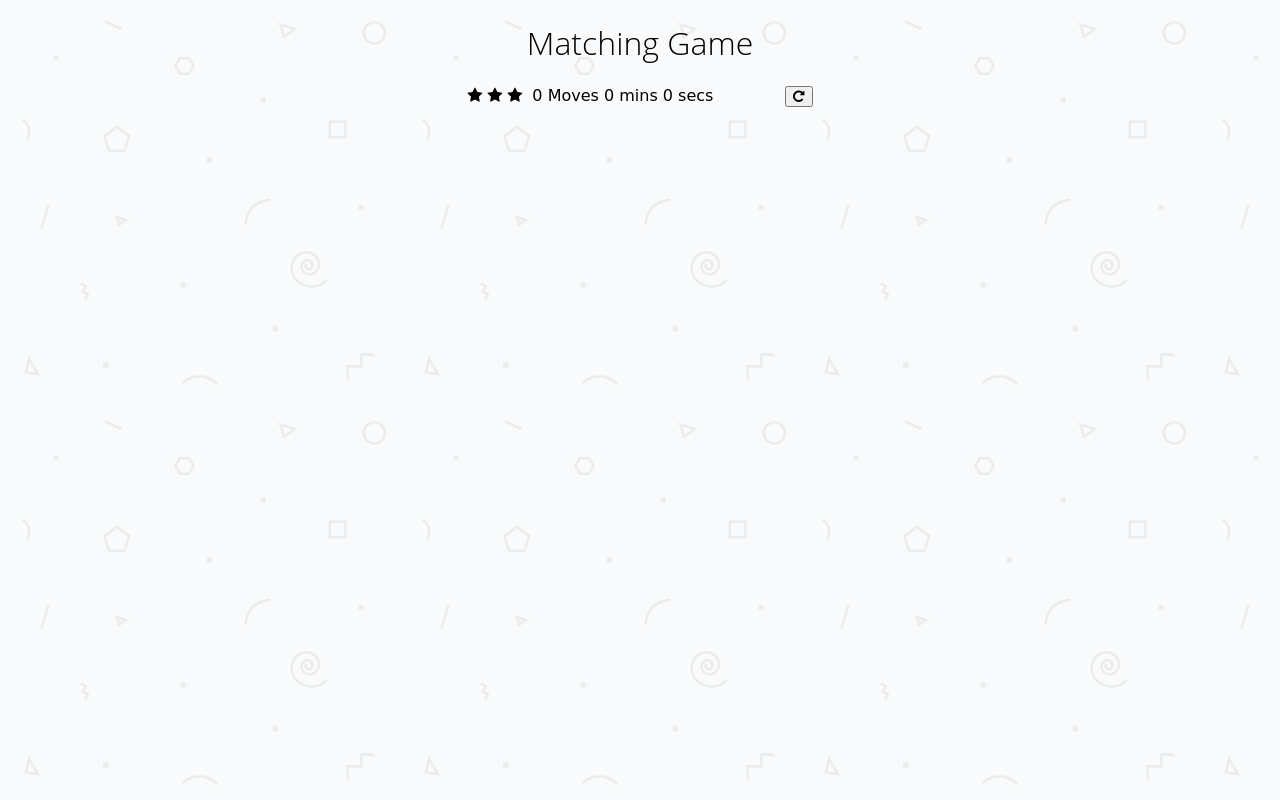
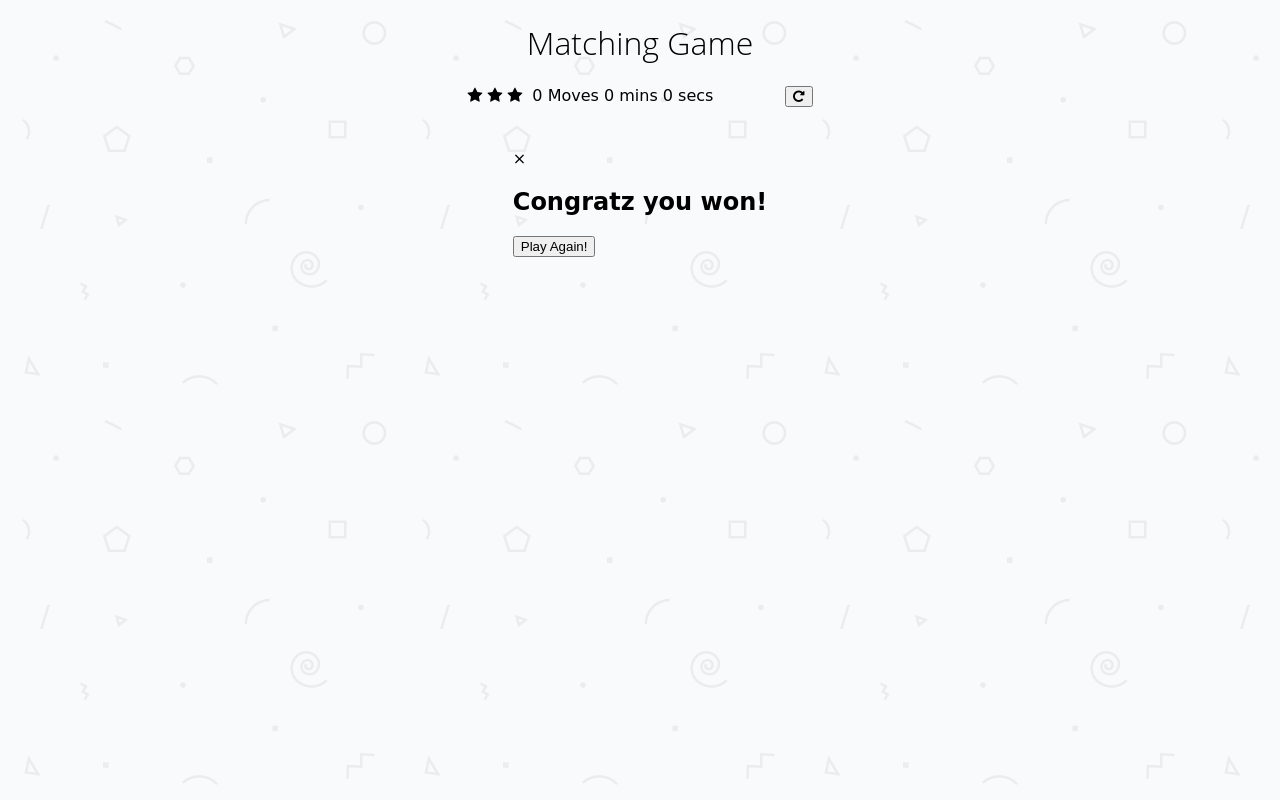
Before and after one commit to Teodorberenyi/Memory-game, a plain HTML site: page index.html in a window 1280 px wide. Drawn offline with nearby package versions, Linux system fonts and the light colour scheme; a web font is replaced by a local one.

Commit message:
Added a congratz modal to the index.html

```diff
--- a/index.html
+++ b/index.html
@@ -33,13 +33,20 @@
           </button>
         </section>
 
-            <ul id="deck"></ul>
+       <ul id="deck"></ul>
 
-        	</div>
-        </section>
+      <div id="myModal" class="modal">
+       <div class="modal-content">
+        <span class="close">&times;</span>
+        <h2>Congratz you won!</h2>
+        <span class="winText"></span>
+        <button class="playagin" onclick="playAgin()">
+          Play Again!
+        </button>
+      </div>
+      </div>
 
-
-    </div>
+  </div>
 
     <script src="js/app.js"></script>
 </body>
```
